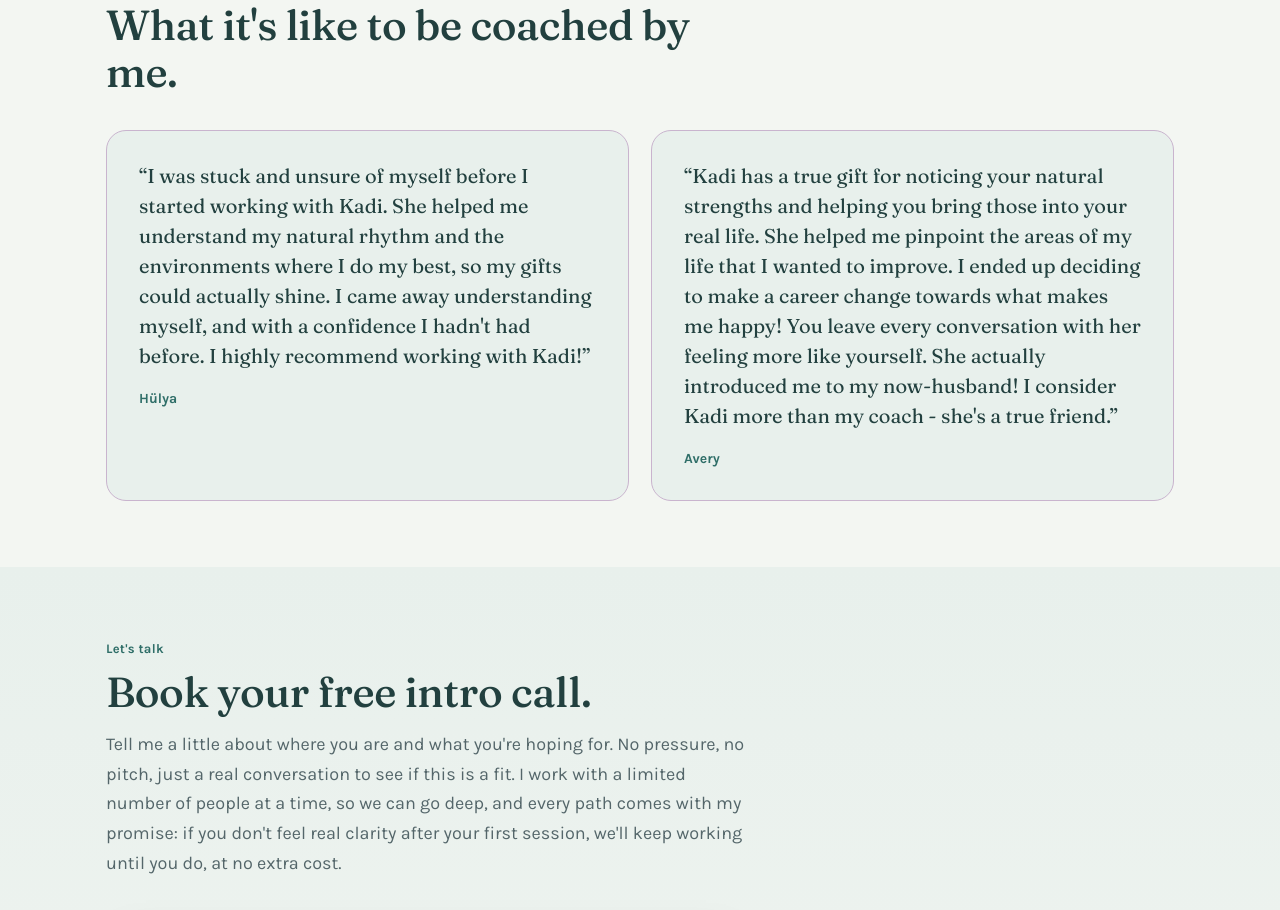
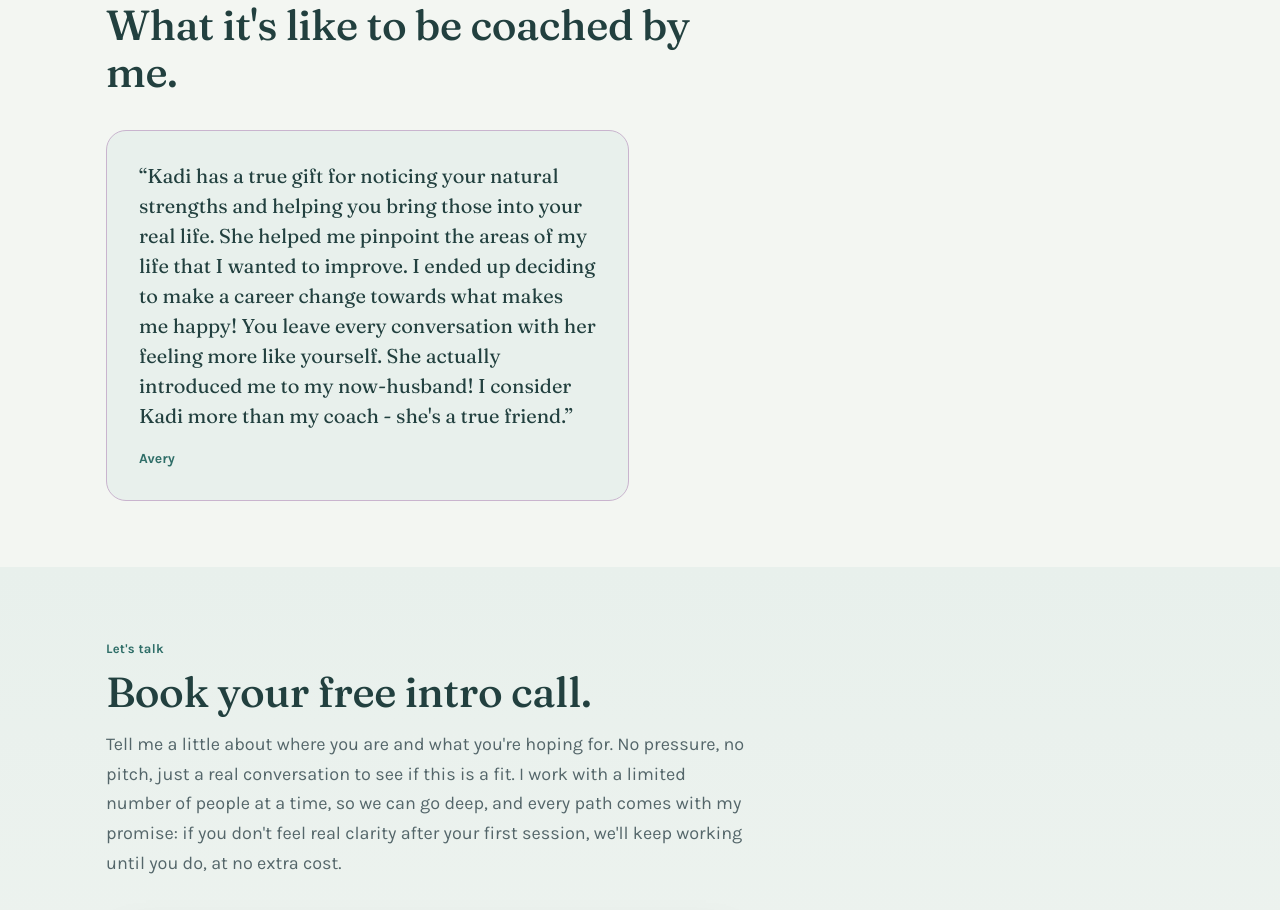
Before and after one commit to jackgardner99/in-your-nature-client, a React (Vite) app: page / in a window 1280 px wide. Shown: the part 6240-7150 px from the top of the page. Built offline with nearby package versions, Linux system fonts and the light colour scheme.

Commit message:
update: testimonials

```diff
--- a/src/data/testimonials.js
+++ b/src/data/testimonials.js
@@ -1,9 +1,4 @@
 export const testimonials = [
-  {
-    name: 'Hülya',
-    quote:
-      "I was stuck and unsure of myself before I started working with Kadi. She helped me understand my natural rhythm and the environments where I do my best, so my gifts could actually shine. I came away understanding myself, and with a confidence I hadn't had before. I highly recommend working with Kadi!",
-  },
   {
     name: 'Avery',
     quote:
```
